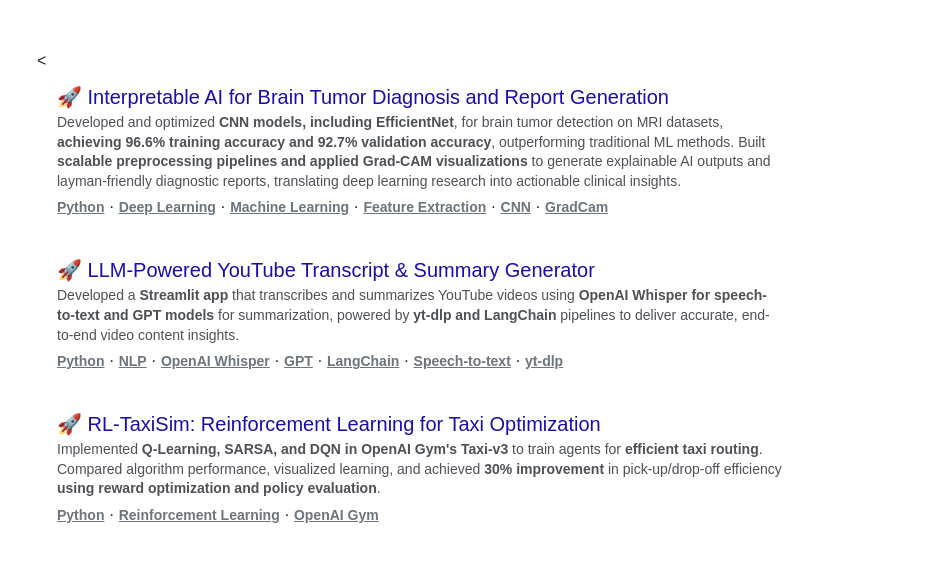
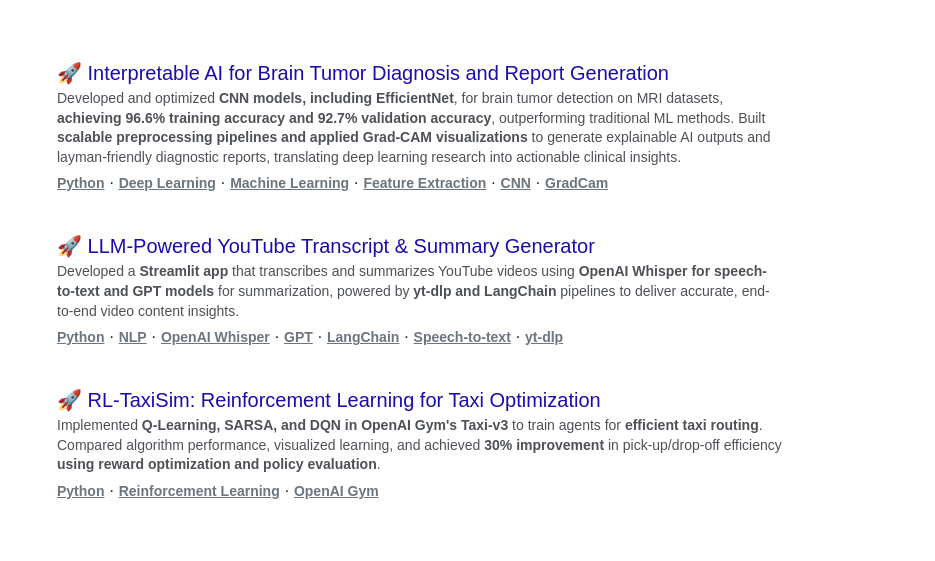
Before and after one commit to avantika06/avantika06.github.io, a plain HTML site: page projects.html in a window 1280 px wide. Shown: the part 125-686 px from the top of the page, without its empty margins (3-938 px from the left). Drawn offline with nearby package versions, Linux system fonts and the light colour scheme.

Commit message:
Update projects.html

```diff
--- a/projects.html
+++ b/projects.html
@@ -42,7 +42,7 @@
                     <div class="list-group">
                         <!-- Result Item -->
 
-                        <<div class="list-group-item flex-column align-items-start">
+                        <div class="list-group-item flex-column align-items-start">
                             <div class="d-flex w-100 justify-content-between">
                                 <h5 class="mb-1"><a href="https://github.com/avantika06/Brain-Tumor-Detection-using-deep-learning" class="result-title" target="_blank">🚀 Interpretable AI for Brain Tumor Diagnosis and Report Generation</a></h5>
                             </div>
```
